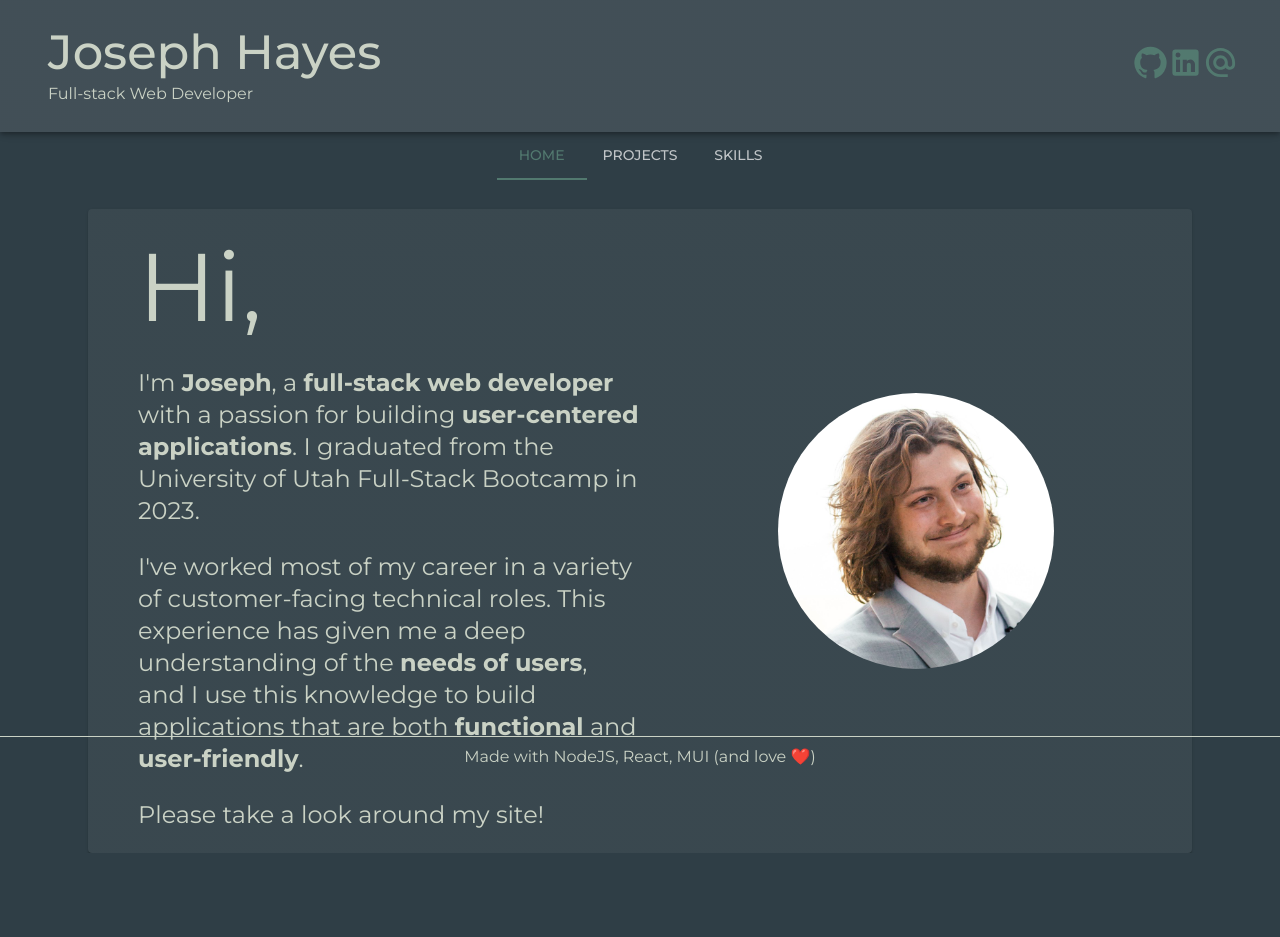
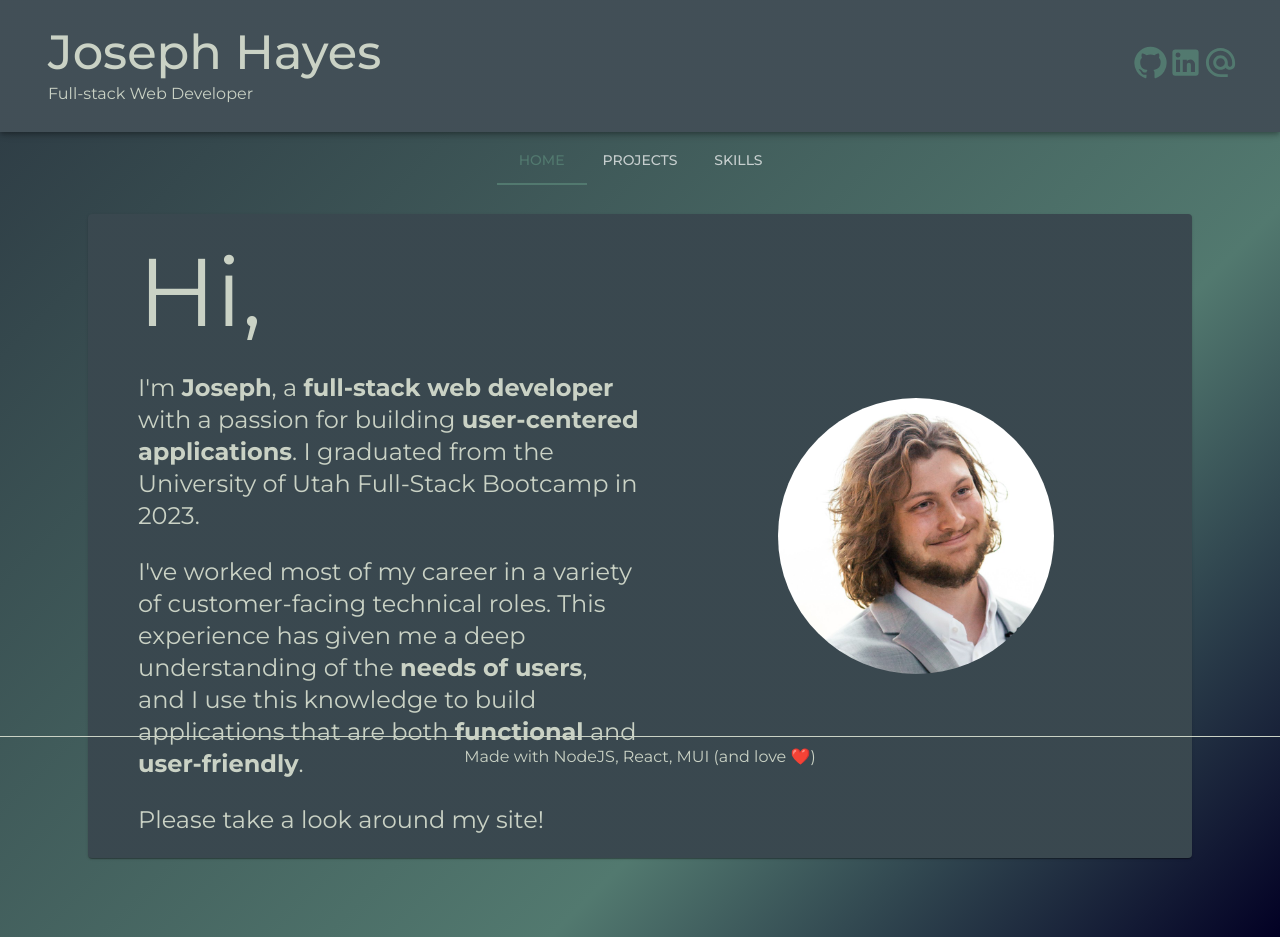
Before and after one commit to josephehayes/React-Portfolio, a React (Create React App) app in the folder client/: page / in a window 1280 px wide. Before the commit the page ends 853 px from the top, so only its background shows below. Built offline with nearby package versions, Linux system fonts and the light colour scheme.

Commit message:
finalize styling

```diff
--- a/client/src/App.css
+++ b/client/src/App.css
@@ -4,6 +4,13 @@
 
 :root {
     --hov: #CAD2C5;
+}
+
+.bodyWrapper {
+    -webkit-animation: bg-pan-left 8s cubic-bezier(0.645, 0.045, 0.355, 1.000) infinite;
+    animation: bg-pan-left 8s cubic-bezier(0.645, 0.045, 0.355, 1.000) infinite;
+    background: rgb(2, 0, 36);
+    background: linear-gradient(315deg, rgba(2, 0, 36, 1) 0%, rgba(82, 121, 111, 1) 35%, rgba(47, 62, 70, 1) 100%);
 }
 
 .linkIcon:hover {
@@ -24,3 +31,29 @@
 .projCard:hover {
     transform: scale(1.05);
 }
+
+/* Bg animation */
+
+@keyframes bg-pan-left {
+    0% {
+      background-position: 0% 50%;
+    }
+    50% {
+        background-position: 100% 50%;
+    }
+    100% {
+      background-position: 0% 50%;
+    }
+  }
+
+  @-webkit-keyframes bg-pan-left {
+    0% {
+      background-position: 0% 50%;
+    }
+    50% {
+        background-position: 100% 50%;
+    }
+    100% {
+      background-position: 0% 50%;
+    }
+  }
--- a/client/src/App.js
+++ b/client/src/App.js
@@ -14,16 +14,18 @@ function App() {
   return (
     <ThemeProvider theme={theme}>
       <CssBaseline />
-      <Grid container spacing={0}>
+      <Grid container spacing={0} minHeight={'100vh'}>
         <Grid item xs={12}>
           <Header />
         </Grid>
+        <div className='bodyWrapper'>
         <Grid item xs={12}>
-          <MainTabs />
+          <MainTabs  />
         </Grid>
         <Grid item xs={12}>
           <Footer />
         </Grid>
+        </div>
       </Grid>
     </ThemeProvider>
   );
--- a/client/src/components/header.js
+++ b/client/src/components/header.js
@@ -10,7 +10,9 @@ const Header = () => {
     return (
         <AppBar position="sticky">
             <Box>
-                <Toolbar sx={{ my: 3, mx: 3 }}>
+                <Toolbar
+                sx={{ my: 3, mx: 3 }}
+                >
                     <Grid
                         container
                         justifyContent={'flex-end'}
--- a/client/src/components/tabPanel.js
+++ b/client/src/components/tabPanel.js
@@ -57,15 +57,13 @@ function MainTabs() {
   };
 
   return (
-    <Box className='tabcont' sx={{ width: '100%' }}>
+    <Box className='tabcont' sx={{ width: '100%', padding: 0, minHeight: '100vh' }}>
       <Box sx={{ display: 'flex', justifyContent: 'center', alignItems: 'center',
-      // borderBottom: 1, borderColor: 'divider',
-      paddingBottom: '5px' }}>
+      paddingBottom: '5px', marginTop: '5px' }}>
         <Tabs value={value} onChange={handleChange} aria-label="Nav Tabs">
           <Tab label="Home" {...a11yProps(0)} />
           <Tab label="Projects" {...a11yProps(1)} />
           <Tab label="Skills" {...a11yProps(2)} />
-          {/* <Tab label="Contact" {...a11yProps(3)} /> */}
         </Tabs>
       </Box>
       <Box sx={{ display: 'flex', justifyContent: 'center', alignItems: 'center', paddingLeft: '5%', paddingRight: '5%', width: '100%' }}>
--- a/client/src/styles/theme.js
+++ b/client/src/styles/theme.js
@@ -1,4 +1,20 @@
 import { createTheme } from '@mui/material/styles';
+// import { keyframes, css } from '@emotion/react';
+
+// const bgPanLeft = keyframes`
+//   @keyframes bg-pan-left {
+//     0% {
+//       background-position: 100% 50%;
+//     }
+//     100% {
+//       background-position: 0% 50%;
+//     }
+//   }`;
+
+//   const animatedItem = css`
+//   animation: ${bgPanLeft} 8s cubic-bezier(0.550, 0.055, 0.675, 0.190) both
+//   `;
+
 
 const font = "'Montserrat', sans-serif";
 
@@ -34,9 +50,13 @@ const theme = createTheme({
             main: '#f50057',
         },
         background: {
-            default: '#2F3E46',
+            // default: '#2F3E46',
+            // default: `${bgPanLeft} 8s cubic-bezier(0.550, 0.055, 0.675, 0.190) both`,
             paper: '#2F3E46'
         },
+        // animated: {
+        //     bg: `${bgPanLeft} 8s cubic-bezier(0.550, 0.055, 0.675, 0.190) both`,
+        // },
         text: {
             primary: '#CAD2C5',
         },
```
